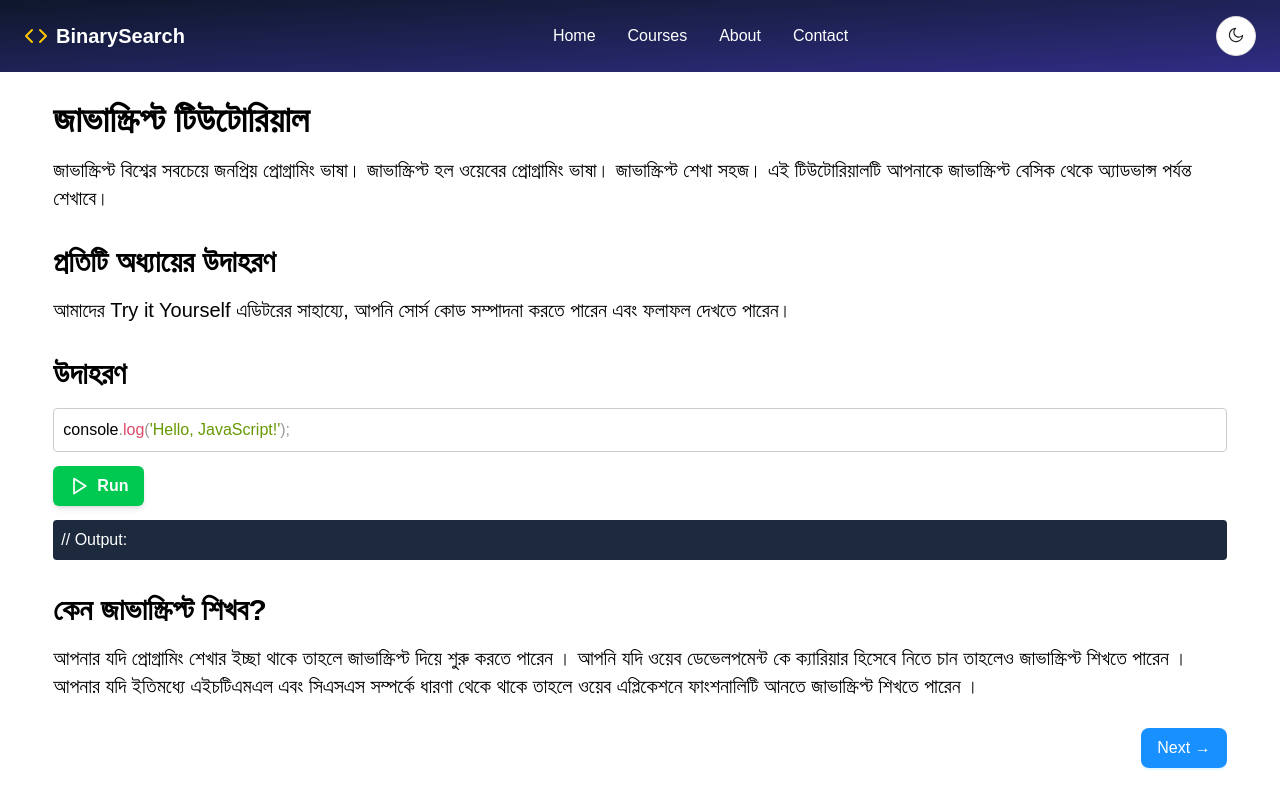
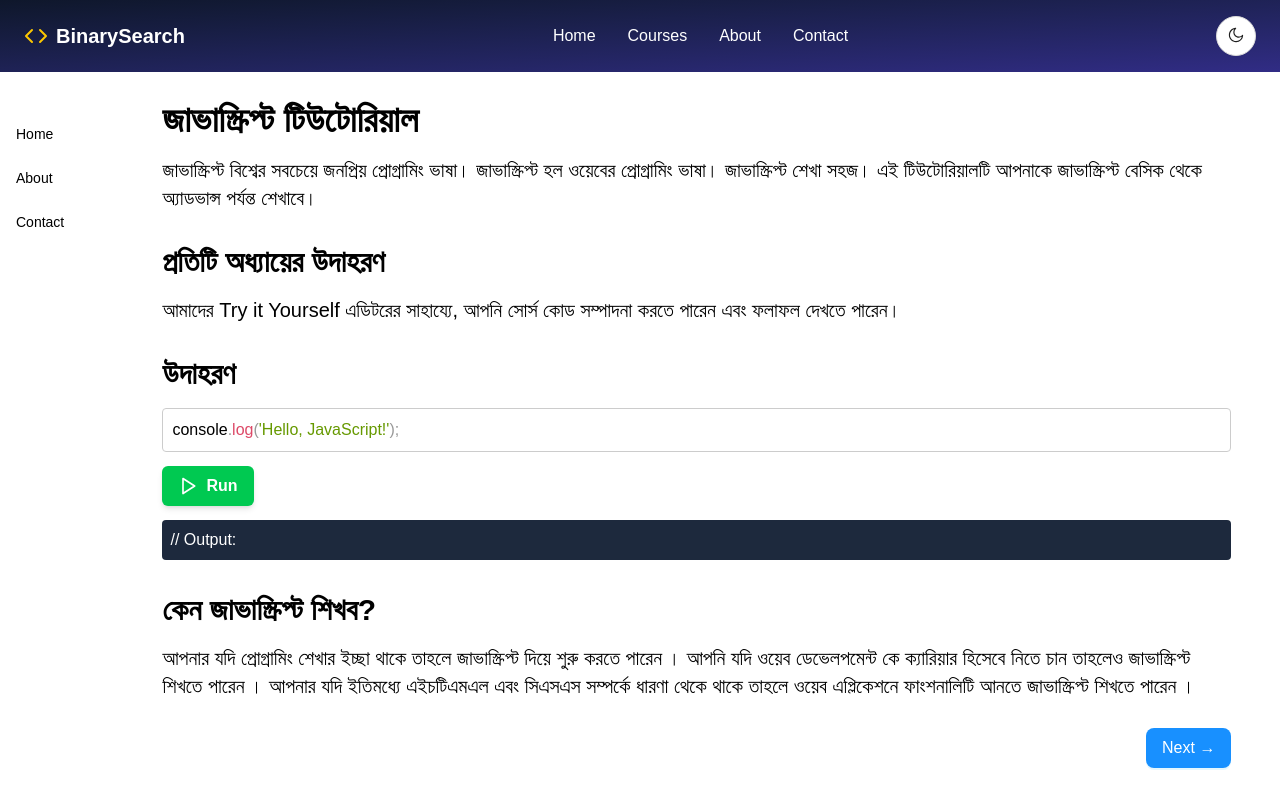
Before and after one commit to misbahulhoq/binarysearch, a Next.js app: page /javascript in a window 1280 px wide. Shown: the top 800 px of the page. Built offline with nearby package versions, Linux system fonts and the light colour scheme; what @ant-design/nextjs-registry would draw is missing.

Commit message:
working on sidebar

```diff
--- a/src/app/Provider.tsx
+++ b/src/app/Provider.tsx
@@ -10,7 +10,13 @@ interface ThemeContextType {
   toggleTheme: () => void;
 }
 
+interface SidebarContextType {
+  isSidebarOpen: boolean;
+  toggleSidebar: () => void;
+}
+
 const ThemeContext = createContext<ThemeContextType | undefined>(undefined);
+const SidebarContext = createContext<SidebarContextType | undefined>(undefined);
 
 unstableSetRender((node, container) => {
   // eslint-disable-next-line @typescript-eslint/ban-ts-comment
@@ -34,15 +40,36 @@ export const useTheme = () => {
 
 const Provider = ({ children }: { children: React.ReactNode }) => {
   const [isDarkMode, setIsDarkMode] = useState(false);
+  const [isSidebarOpen, setIsSidebarOpen] = useState(false);
   const toggleTheme = () => {
     const newTheme = !isDarkMode;
     setIsDarkMode(newTheme);
     localStorage.setItem("theme", newTheme ? "dark" : "light");
   };
 
+  const toggleSidebar = () => {
+    setIsSidebarOpen((prev) => !prev);
+  };
+
   useEffect(() => {
     const storedTheme = localStorage.getItem("theme");
     setIsDarkMode(storedTheme === "dark");
+    const deviceWidth = window.innerWidth;
+    if (deviceWidth < 1024) {
+      setIsSidebarOpen(false);
+    } else {
+      setIsSidebarOpen(true);
+    }
+
+    const handleResize = () => {
+      const newWidth = window.innerWidth;
+      setIsSidebarOpen(newWidth >= 768);
+    };
+    window.addEventListener("resize", handleResize);
+
+    return () => {
+      window.removeEventListener("resize", handleResize);
+    };
   }, []);
   return (
     <ThemeContext.Provider
@@ -52,9 +79,13 @@ const Provider = ({ children }: { children: React.ReactNode }) => {
         toggleTheme,
       }}
     >
-      <ConfigProvider theme={isDarkMode ? darkTheme : lightTheme}>
-        <div className={`${isDarkMode ? "" : ""}`}>{children}</div>
-      </ConfigProvider>
+      <SidebarContext.Provider
+        value={{ isSidebarOpen: false, toggleSidebar: () => {} }}
+      >
+        <ConfigProvider theme={isDarkMode ? darkTheme : lightTheme}>
+          <div className={`${isDarkMode ? "" : ""}`}>{children}</div>
+        </ConfigProvider>
+      </SidebarContext.Provider>
     </ThemeContext.Provider>
   );
 };
--- a/src/app/javascript/layout.tsx
+++ b/src/app/javascript/layout.tsx
@@ -1,6 +1,8 @@
 "use client";
 import React, { ReactNode } from "react";
 import { useTheme } from "../Provider";
+import Sidebar from "@/components/layout/Sidebar";
+
 const JavascriptPageLayout = ({ children }: { children: ReactNode }) => {
   const { theme } = useTheme();
   return (
@@ -9,9 +11,20 @@ const JavascriptPageLayout = ({ children }: { children: ReactNode }) => {
         background: theme?.token?.colorBgBase,
         color: theme?.token?.colorTextBase,
       }}
-      className="min-h-screen py-6 md:py-7"
+      className="flex min-h-screen py-6 md:py-7"
     >
-      {children}
+      <div className="relative -left-64 w-[150px]">
+        <Sidebar
+          isSidebarOpen={true}
+          toggleSidebar={() => {}}
+          links={[
+            { name: "Home", path: "/" },
+            { name: "About", path: "/about" },
+            { name: "Contact", path: "/contact" },
+          ]}
+        />
+      </div>
+      <div className="grow">{children}</div>
     </section>
   );
 };
--- a/src/components/layout/Header.tsx
+++ b/src/components/layout/Header.tsx
@@ -4,6 +4,7 @@ import React from "react";
 import Logo from "../shared/Logo";
 import ThemeSwitcher from "../shared/ThemeSwitcher";
 import { usePathname } from "next/navigation";
+import { Menu } from "lucide-react";
 
 const Header = () => {
   const [isClient, setIsClient] = React.useState(false);
@@ -20,7 +21,12 @@ const Header = () => {
       <header className="sticky top-0 z-10 bg-gradient-to-br from-slate-900 to-indigo-900 text-white">
         {/* Header */}
         <header className="container mx-auto flex items-center justify-between px-6 py-4">
-          <Logo />
+          <div className="flex items-center gap-5">
+            <button className="lg:hidden">
+              <Menu size={30} />
+            </button>
+            <Logo />
+          </div>
           <nav className="hidden lg:block">
             <ul className="flex space-x-8">
               <li>
--- /dev/null
+++ b/src/components/layout/Sidebar.tsx
@@ -0,0 +1,27 @@
+"use client";
+import React from "react";
+
+interface SidebarProps {
+  isSidebarOpen: boolean;
+  toggleSidebar: () => void;
+  links: { name: string; path: string }[];
+}
+const Sidebar = ({ isSidebarOpen, toggleSidebar, links }: SidebarProps) => {
+  return (
+    <aside
+      className={`fixed right-0 h-screen w-full min-w-[150px] overflow-y-auto ${isSidebarOpen ? "block" : "hidden"}`}
+    >
+      <ul className="flex flex-col gap-2 p-4">
+        {links.map((link, index) => (
+          <li key={index}>
+            <a href={link.path} className="block py-2 text-sm font-medium">
+              {link.name}
+            </a>
+          </li>
+        ))}
+      </ul>
+    </aside>
+  );
+};
+
+export default Sidebar;
```
